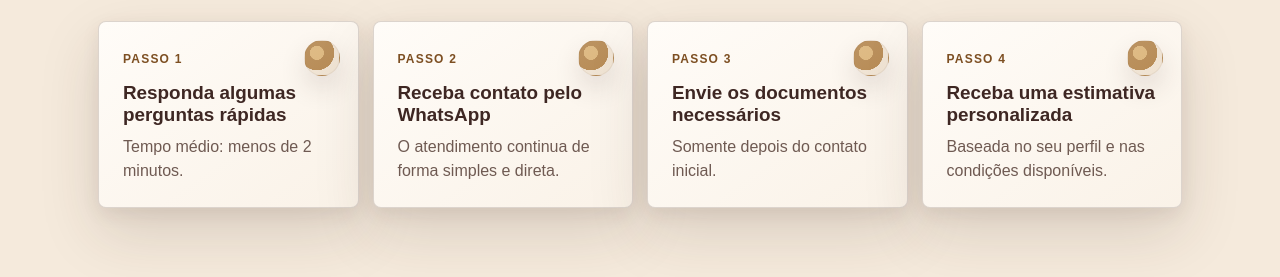
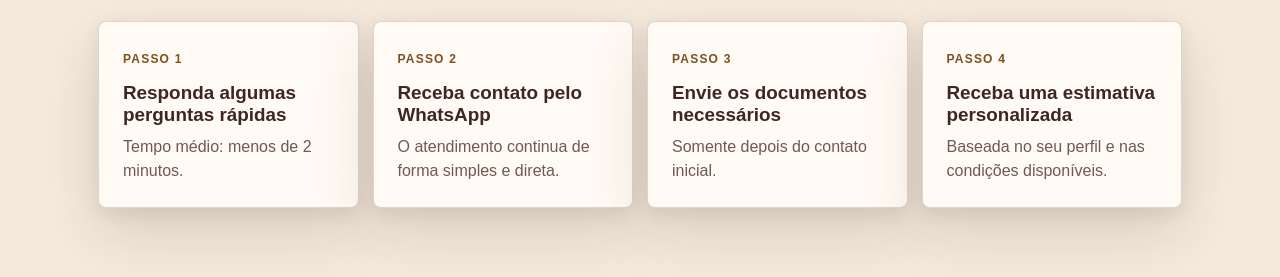
Before and after one commit to zaysauro/y_formulario_mcmv, a plain HTML site: page index.html in a window 1280 px wide. Shown: the part 174-451 px from the top of the page. Drawn offline with Linux system fonts and the light colour scheme.

Commit message:
Remove step card accent dots

```diff
--- a/styles.css
+++ b/styles.css
@@ -80,27 +80,6 @@ body {
   border: 1px solid rgba(62, 39, 35, 0.18);
   border-radius: 8px;
   box-shadow: 0 24px 60px rgba(62, 39, 35, 0.15), 0 6px 18px rgba(62, 39, 35, 0.08);
-}
-
-.step-card::before {
-  content: "";
-  position: absolute;
-  top: 18px;
-  right: 18px;
-  width: 34px;
-  height: 34px;
-  background: radial-gradient(circle at 35% 35%, #d7aa65 0 22%, var(--gold) 23% 55%, rgba(168, 115, 50, 0.18) 56% 100%);
-  border: 1px solid rgba(62, 39, 35, 0.08);
-  border-radius: 999px;
-  box-shadow: 0 12px 26px rgba(62, 39, 35, 0.16);
-}
-
-.step-card::after {
-  content: "";
-  position: absolute;
-  inset: 0;
-  background: linear-gradient(145deg, rgba(255, 255, 255, 0.42), rgba(168, 115, 50, 0.06));
-  pointer-events: none;
 }
 
 .step-card span {
```
